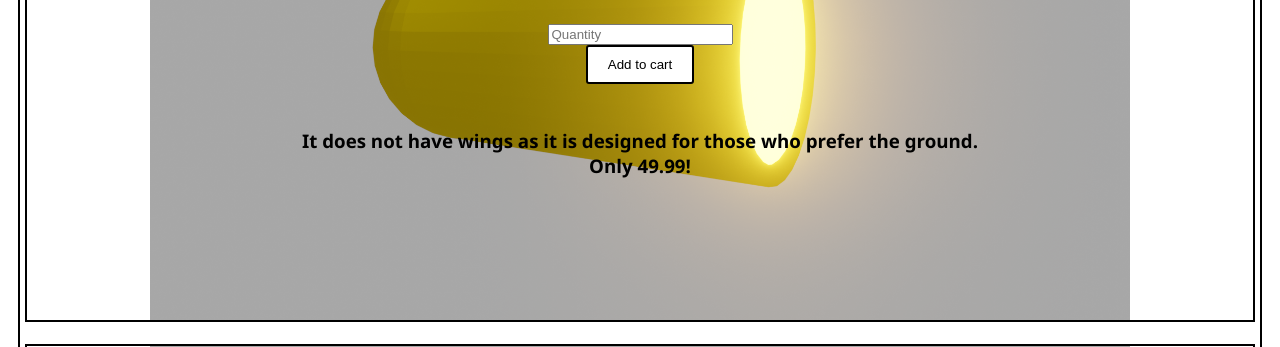
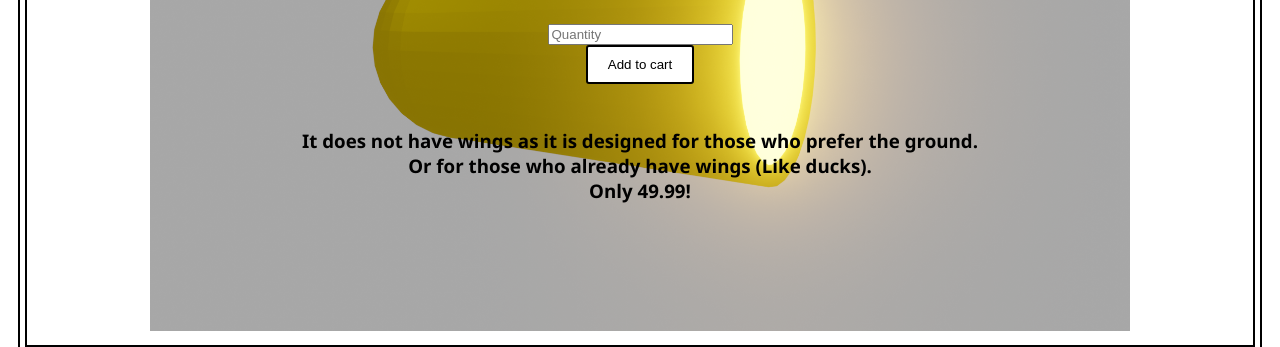
Before and after one commit to CalebNessy/SFTP, a PHP site: page /products.php in a window 1280 px wide. Shown: the part 1694-2041 px from the top of the page. Run offline with PHP 8.4, Linux system fonts and the light colour scheme; the visitor is signed in with stand-in values (Sample User, id 1); data that the repository does not hold is empty.

Commit message:
Update products.php

```diff
--- a/products.php
+++ b/products.php
@@ -120,7 +120,7 @@
                 <input class = "pc" type = "text" name = "qty" placeholder="Quantity" required="required"><br>
                 <button class = "button2 pc">Add to cart</button>
             </form><br>
-            <p class = "pc">It does not have wings as it is designed for those who prefer the ground.<br>Only 49.99!</p>
+            <p class = "pc">It does not have wings as it is designed for those who prefer the ground.<br>Or for those who already have wings (Like ducks).<br>Only 49.99!</p>
         </div>
         <br>
 
```
